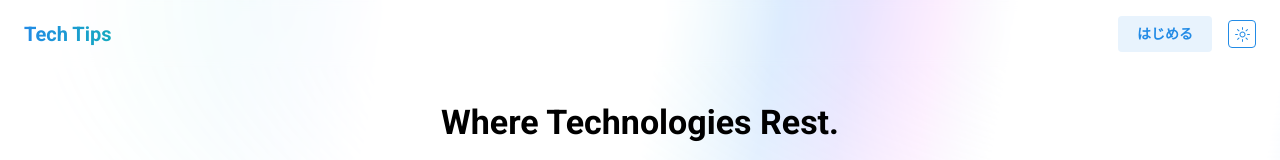
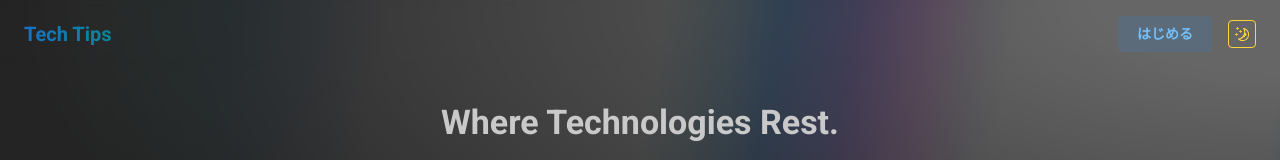
Before and after one commit to imaimai17468/tech-tips, a Next.js app: page / in a window 1280 px wide. Shown: the top 160 px of the page. Built offline with nearby package versions, Linux system fonts and the light colour scheme; no server answers.

Commit message:
feat: initialize theme management by updating themeAtom to allow null values and implementing default dark theme in ThemeSwitch component; enhance user experience with automatic theme setting

```diff
--- a/src/components/parts/Header/components/ThemeSwitch.tsx
+++ b/src/components/parts/Header/components/ThemeSwitch.tsx
@@ -4,10 +4,18 @@ import { themeAtom } from "@/store/themeAtom";
 import { ActionIcon, useMantineColorScheme } from "@mantine/core";
 import { MoonIcon, SunIcon } from "@radix-ui/react-icons";
 import { useAtom } from "jotai";
+import { useEffect } from "react";
 
 export const ThemeSwitch: React.FC = () => {
   const [theme, setTheme] = useAtom(themeAtom);
   const { setColorScheme } = useMantineColorScheme();
+
+  useEffect(() => {
+    if (theme === null) {
+      setTheme("dark");
+      setColorScheme("dark");
+    }
+  }, [setTheme, setColorScheme, theme]);
 
   return (
     <ActionIcon
--- a/src/store/themeAtom.ts
+++ b/src/store/themeAtom.ts
@@ -1,3 +1,3 @@
 import { atomWithStorage } from "jotai/utils";
 
-export const themeAtom = atomWithStorage<"light" | "dark">("theme", "light");
+export const themeAtom = atomWithStorage<"light" | "dark" | null>("theme", null);
```
